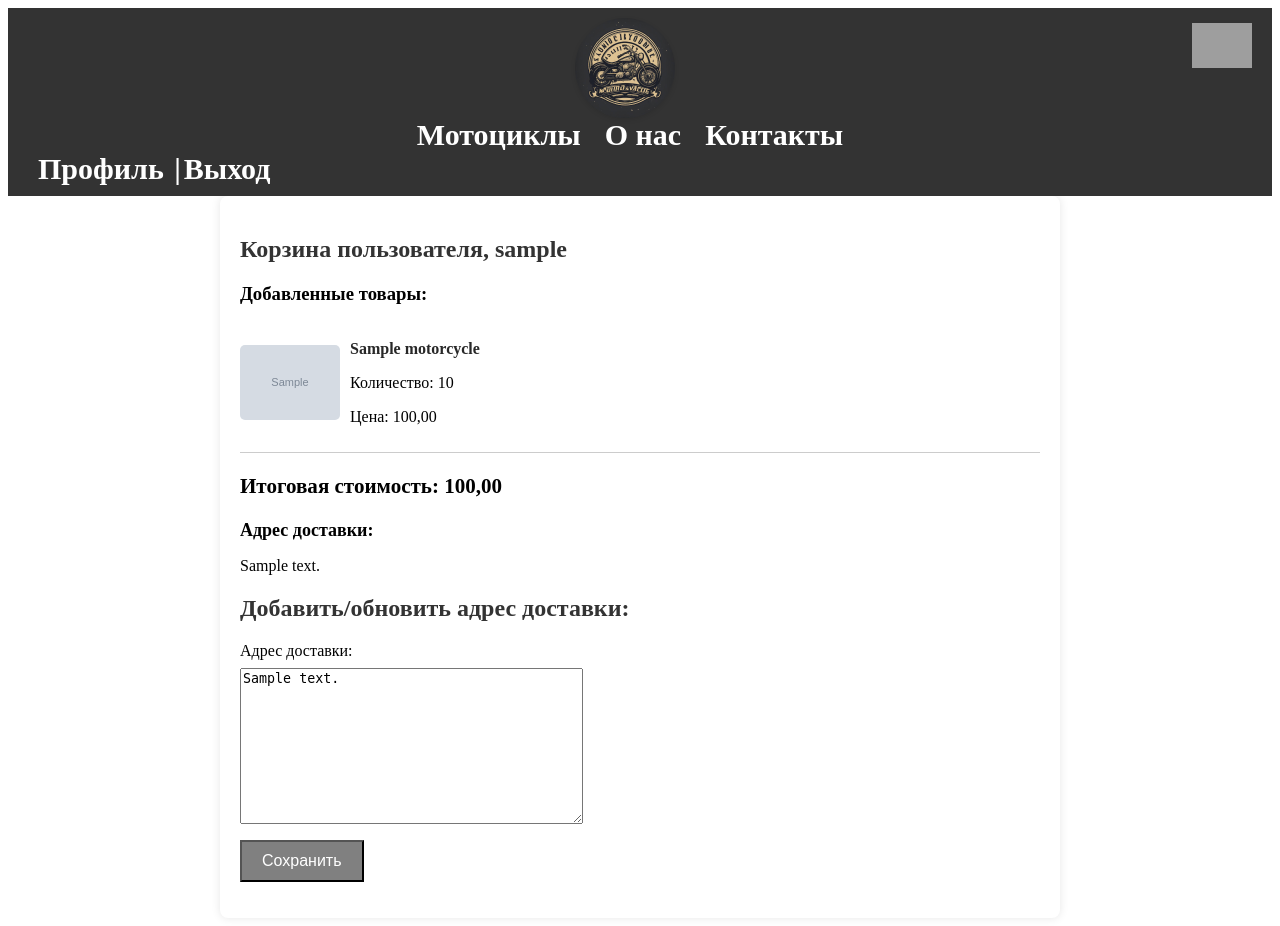
After one commit to Pony3n/Moto_sale, a Django app: page /cart/ in a window 1280 px wide. The commit adds this page. Run offline with Django 5.2, Linux system fonts and the light colour scheme; a user stored in the database is signed in; tables that the repository leaves empty hold one stand-in row (values such as "Sample post"); grey boxes marked "Sample" are stand-in pictures; grey boxes are pictures that could not be loaded.

Commit message:
Fully complete cart. Now it has different design, address form and links for detail pages of each motorcycle. Changed language for django to RU. Rewrote methods in motorcycles app as classes. Now url for cart API is /cart/api/...  Also some visible changes for ARF API, for easy reading.

```diff
--- /dev/null
+++ b/moto_seller/moto_cart/forms.py
@@ -0,0 +1,13 @@
+from django import forms
+
+
+
+class CartItemQuantityForm(forms.Form):
+    cart_item_id = forms.IntegerField(widget=forms.HiddenInput())
+    quantity = forms.IntegerField(min_value=1)
+
+
+class DeliveryAddressForm(forms.Form):
+    delivery_address = forms.CharField(label='Aдрес доставки',
+                                       widget=forms.Textarea,
+                                       )
--- a/moto_seller/moto_cart/models.py
+++ b/moto_seller/moto_cart/models.py
@@ -22,4 +22,7 @@ class CartItem(models.Model):
 
     @property
     def price(self):
-        return self.motorcycle.price
+        return self.motorcycle.price * self.quantity
+
+    def __str__(self):
+        return f'Лот: {self.motorcycle}'
--- /dev/null
+++ b/moto_seller/moto_cart/static/moto_cart/css/moto_cart_styles.css
@@ -0,0 +1,103 @@
+.user-cart-container {
+    max-width: 800px;
+    margin: 0 auto;
+    padding: 20px;
+    background-color: #fff;
+    border-radius: 8px;
+    box-shadow: 0 0 10px rgba(0, 0, 0, 0.1);
+}
+
+.user-cart-heading {
+    font-size: 24px;
+    margin-bottom: 20px;
+}
+
+.user-cart-items {
+    margin-bottom: 20px;
+}
+
+.user-cart-item {
+    display: flex;
+    align-items: center;
+    margin-bottom: 10px;
+}
+
+.user-item-image {
+    margin-right: 10px;
+}
+
+.user-item-image img {
+    width: 100px; /* Установите желаемую ширину изображения */
+    height: auto;
+    border-radius: 5px; /* Округлите углы изображения */
+}
+
+.item-details {
+    flex-grow: 1;
+}
+
+.user-item-name {
+    font-weight: bold;
+    margin-bottom: 5px;
+}
+
+.user-item-name a {
+    color: #282828;
+    text-decoration: none; /* Убираем подчеркивание по умолчанию */
+}
+
+.user-item-name a:hover {
+    text-decoration: underline; /* Подчеркиваем при наведении */
+}
+
+.user-item-quantity {
+    margin-bottom: 5px;
+}
+
+.divider {
+    border: none;
+    border-top: 1px solid #ccc; /* Цвет и стиль разделителя */
+    margin: 10px 0; /* Отступы между сегментами */
+}
+
+.user-cart-total {
+    font-weight: bold;
+    font-size: 18px;
+}
+
+.user-cart-address {
+    margin-top: 20px;
+}
+
+.user-cart-address-heading {
+    font-size: 18px;
+    margin-bottom: 10px;
+}
+
+.user-cart-form {
+    margin-top: 20px;
+}
+
+.user-cart-form label {
+    display: block;
+    margin-bottom: 8px;
+}
+
+.user-cart-form input {
+    padding: 8px;
+    width: 100%;
+    box-sizing: border-box;
+    margin-bottom: 12px;
+}
+
+.user-cart-form button {
+    background-color: #808080;
+    color: white;
+    padding: 10px 20px;
+    font-size: 16px;
+    cursor: pointer;
+}
+
+.user-cart-form button:hover {
+    background-color: #45a049;
+}
--- /dev/null
+++ b/moto_seller/moto_cart/templates/moto_cart/moto_user_cart.html
@@ -0,0 +1,46 @@
+{% extends 'motorcycles/base.html' %}
+
+{% block content %}
+    <div class="user-cart-container">
+        <h2 class="user-cart-heading">Корзина пользователя, {{ cart.user }}</h2>
+
+        <div class="user-cart-items">
+            <h3>Добавленные товары:</h3>
+            {% for cart_item in cart_items.all %}
+                <div class="user-cart-item">
+                    <div class="user-item-image">
+                        <img src="{{ cart_item.motorcycle.image.url }}" alt="Motorcycle Image" class="item-image">
+                    </div>
+                    <div class="item-details">
+                        <p class="user-item-name">
+                            <a href="{% url 'motorcycles:motorcycle_detail' pk=cart_item.motorcycle.pk %}">
+                                {{ cart_item.motorcycle.model_name }}
+                            </a>
+                        </p>
+                        <p class="user-item-quantity">Количество: {{ cart_item.quantity }}</p>
+                        <p class="user-item-price">Цена: {{cart_item.price }}</p>
+                    </div>
+                </div>
+                <hr class="divider">
+            {% endfor %}
+        </div>
+
+        <div class="user-cart-total">
+            <h3>Итоговая стоимость: {{ cart.total_price }}</h3>
+        </div>
+
+        <div class="user-cart-address">
+            <h3 class="user-cart-address-heading">Адрес доставки:</h3>
+            <p>{{ delivery_address }}</p>
+        </div>
+
+        <div class="user-cart-form">
+            <h2>Добавить/обновить адрес доставки:</h2>
+            <form method="post">
+                {% csrf_token %}
+                {{ form.as_p }}
+                <button type="submit">Сохранить</button>
+            </form>
+        </div>
+    </div>
+{% endblock %}
--- a/moto_seller/moto_cart/urls.py
+++ b/moto_seller/moto_cart/urls.py
@@ -1,11 +1,16 @@
 from rest_framework.routers import DefaultRouter
+from django.urls import path, include
 
-from .views import CartViewSet, CartItemViewSet
+from .views import CartViewSet, CartItemViewSet, MotoUserCartView, MotoUserCartUpdateView
 
 app_name = 'moto_cart'
 
 router = DefaultRouter()
-router.register(r'moto_carts', CartViewSet, basename='moto_cart')
-router.register(r'moto_cart-items', CartItemViewSet, basename='moto_cart-items')
+router.register(r'moto_carts', CartViewSet, basename='moto_carts')
+router.register(r'moto_cart_items', CartItemViewSet, basename='moto_cart_items')
 
-urlpatterns = router.urls
+urlpatterns = [
+    path('', MotoUserCartView.as_view(), name='moto_user_cart'),
+    path('api/', include(router.urls)),
+    path('update_cart_item/', MotoUserCartUpdateView.as_view(), name='update_cart_item')
+]
--- a/moto_seller/moto_cart/views.py
+++ b/moto_seller/moto_cart/views.py
@@ -1,6 +1,10 @@
-from rest_framework import generics, viewsets, status
-from rest_framework.response import Response
+from rest_framework import viewsets
+from django.shortcuts import redirect, render
+from django.contrib.auth.mixins import LoginRequiredMixin
+from django.views import View
+from django.views.generic.edit import FormView
 
+from .forms import CartItemQuantityForm, DeliveryAddressForm
 from .models import Cart, CartItem
 from .serializers import CartSerializer, CartItemSerializer
 from motorcycles.models import Motorcycle
@@ -35,3 +39,38 @@ class CartItemViewSet(viewsets.ModelViewSet):
 
     def perform_destroy(self, instance):
         instance.delete()
+
+
+class MotoUserCartView(LoginRequiredMixin, View):
+    template_name = 'moto_cart/moto_user_cart.html'
+
+    def get(self, request, *args, **kwargs):
+        cart_items = CartItem.objects.filter(cart__user=request.user)
+        cart = Cart.objects.get_or_create(user=request.user)[0]
+        form = DeliveryAddressForm(initial={'delivery_address': cart.delivery_address})
+        context = {
+            'cart_items': cart_items,
+            'form': form,
+            'delivery_address': cart.delivery_address,
+            'cart': cart
+        }
+        return render(request, self.template_name, context=context)
+
+    def post(self, request, *args, **kwargs):
+        form = DeliveryAddressForm(request.POST)
+        if form.is_valid():
+            cart = Cart.objects.get_or_create(user=request.user)[0]
+            cart.delivery_address = form.cleaned_data['delivery_address']
+            cart.save()
+            return redirect('moto_user_cart')
+
+
+class MotoUserCartUpdateView(LoginRequiredMixin, FormView):
+    template_name = 'moto_cart/moto_user_cart.html'
+    form_class = CartItemQuantityForm
+
+    def form_valid(self, form):
+        cart_item = CartItem.objects.get(id=form.cleaned_data['cart_item_id'])
+        cart_item.quantity = form.cleaned_data['quantity']
+        cart_item.save()
+        return redirect('moto_cart:moto_user_cart')
--- a/moto_seller/moto_seller/urls.py
+++ b/moto_seller/moto_seller/urls.py
@@ -9,6 +9,6 @@ urlpatterns = ([
     path('admin/', admin.site.urls),
     path('moto/', include("motorcycles.urls")),
     path('user/', include('moto_user.urls')),
-    path('api/', include(moto_cart_urlpatterns))
+    path('cart/', include(moto_cart_urlpatterns))
 ] + static(settings.STATIC_URL, document_root=settings.STATIC_ROOT)
                + static(settings.MEDIA_URL, document_root=settings.MEDIA_ROOT))
--- a/moto_seller/motorcycles/static/motorcycles/css/main_page_styles.css
+++ b/moto_seller/motorcycles/static/motorcycles/css/main_page_styles.css
@@ -43,6 +43,7 @@
 }
 
 .menu {
+    position: relative;
     background-color: #333;
     padding: 10px;
     text-align: center;
@@ -102,7 +103,7 @@
     color: #fff;
 }
 .auth-button:hover {
-    color: #808080;
+    color: #45a049;
 }
 
 .search-input {
@@ -178,3 +179,47 @@
     margin: 0 4px;
     border-radius: 4px;
 }
+
+.main-to-cart-form {
+    margin-top: 20px;
+}
+
+.main-to-cart-form label {
+    display: block;
+    margin-bottom: 8px;
+}
+
+.main-to-cart-form input {
+    padding: 8px;
+    width: 50%;
+    box-sizing: border-box;
+    margin-bottom: 12px;
+}
+
+.main-to-cart-form button {
+    background-color: #808080;
+    color: white;
+    padding: 10px 20px;
+    font-size: 16px;
+    cursor: pointer;
+}
+
+.main-to-cart-form button:hover {
+    background-color: #45a049;
+}
+
+.menu .cart-icon {
+    position: absolute; /* Положение элемента абсолютное */
+    top: 15px; /* Расположим элемент вверху блока с отступом 10px */
+    right: 20px; /* Расположим элемент справа в блоке с отступом 10px */
+}
+
+.cart-icon a {
+    display: flex; /* Использование flexbox для выравнивания содержимого по центру */
+    align-items: center; /* Выравнивание содержимого по вертикали */
+}
+
+.cart-icon img {
+    max-width: 60px; /* Увеличение максимальной ширины изображения */
+    height: auto; /* Автоматическое определение высоты */
+}
--- a/moto_seller/motorcycles/templates/motorcycles/base.html
+++ b/moto_seller/motorcycles/templates/motorcycles/base.html
@@ -5,6 +5,7 @@
     <link rel="stylesheet" type="text/css" href="{% static 'motorcycles/css/main_page_styles.css' %}">
     <link rel="stylesheet" type="text/css" href="{% static 'moto_user/css/profile_styles.css' %}">
     <link rel="stylesheet" type="text/css" href="{% static 'motorcycles/css/detail_page_styles.css' %}">
+    <link rel="stylesheet" type="text/css" href="{% static 'moto_cart/css/moto_cart_styles.css' %}">
     <title>Moto seller</title>
 </head>
 <body>
@@ -21,12 +22,16 @@
         <li><a href="{% url 'motorcycles:show_main' %}">Мотоциклы</a></li>
         <li><a href="{% url 'motorcycles:show_about' %}">О нас</a></li>
         <li><a href="{% url 'motorcycles:show_contact' %}">Контакты</a></li>
-
     </ul>
     {% if user.is_authenticated %}
         <div class="auth-buttons">
             <a href="{% url 'moto_user:profile' user.pk %}" class="auth-button">Профиль</a>
             <a href="#" onclick="document.getElementById('logout-form').submit(); return false;" class="auth-button">Выход</a>
+        </div>
+        <div class="cart-icon">
+            <a href="{% url 'moto_user_cart' %}">
+                <img src="{% static 'moto_cart/images/cart_icon.png' %}" alt="Корзина">
+            </a>
         </div>
     {% else %}
         <div class="auth-buttons">
--- a/moto_seller/motorcycles/urls.py
+++ b/moto_seller/motorcycles/urls.py
@@ -2,14 +2,14 @@ from django.urls import path
 from django.conf.urls.static import static
 from django.conf import settings
 
-from .views import show_main, show_about, show_contact, MotorcycleDetailView, motorcycle_search
+from .views import show_about, show_contact, MotorcycleDetailView, MotoSearch, MainView
 
 app_name = 'motorcycles'
 
 urlpatterns = [
-    path('', show_main, name="show_main"),
+    path('', MainView.as_view(), name="show_main"),
     path('about/', show_about, name="show_about"),
     path('contact/', show_contact, name="show_contact"),
     path('<int:pk>/', MotorcycleDetailView.as_view(), name="motorcycle_detail"),
-    path('search/', motorcycle_search, name="motorcycle_search"),
+    path('search/', MotoSearch.as_view(), name="motorcycle_search"),
 ] + static(settings.STATIC_URL, document_root=settings.STATIC_ROOT)
```
Also changed, not shown: moto_seller/moto_cart/serializers.py (+10 -1 lines), moto_seller/moto_seller/settings.py (+4 -4 lines), moto_seller/motorcycles/views.py (+45 -27 lines).
